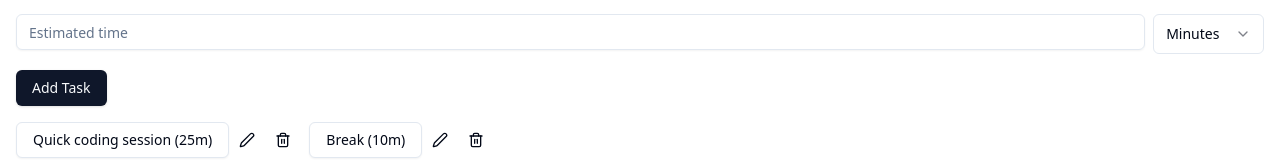
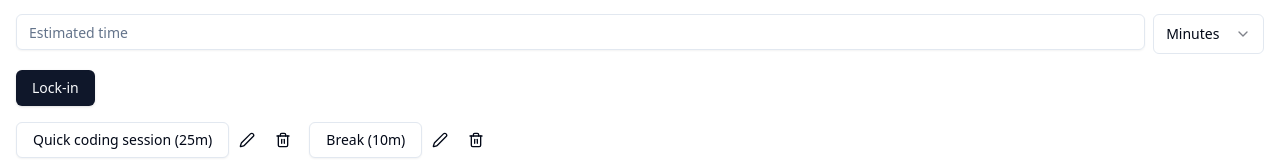
Before and after one commit to Anktw/mayajal, a Next.js app: page / in a window 1280 px wide. Shown: the part 202-362 px from the top of the page. Built offline with nearby package versions, Linux system fonts and the light colour scheme.

Commit message:
Update AddTaskForm.tsx

```diff
--- a/src/components/AddTaskForm.tsx
+++ b/src/components/AddTaskForm.tsx
@@ -53,7 +53,7 @@
           </SelectContent>
         </Select>
       </div>
-      <Button type="submit">Add Task</Button>
+      <Button type="submit">Lock-in</Button>
     </form>
   );
 }
```
